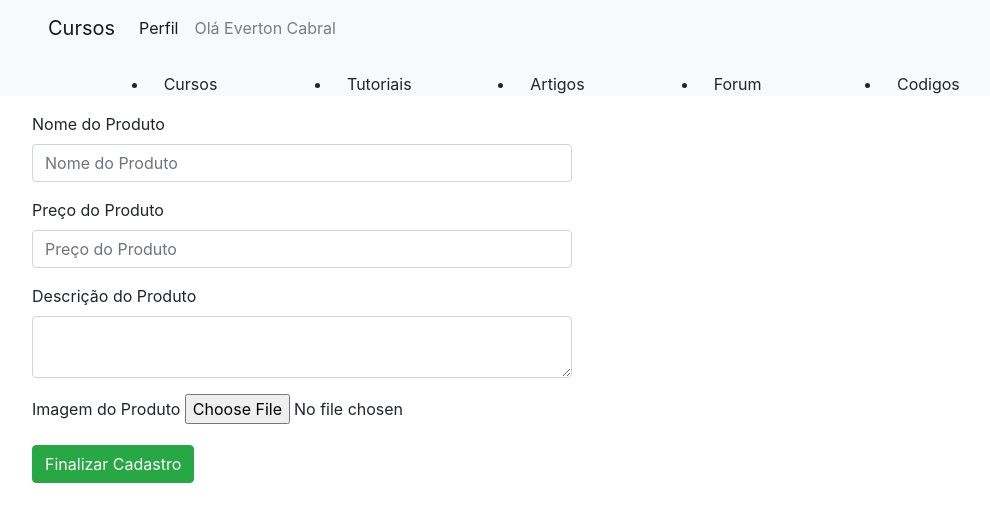
After one commit to evertoncabral/ProjetoLojaVirtualPHP, a PHP site: page /cadastroProduto.php in a window 1280 px wide. The commit adds this page. Shown: the top 522 px of the page, without its empty margins (53-1043 px from the left). Run offline with PHP 8.4, Linux system fonts and the light colour scheme.

Commit message:
Adicionando cadastro de produto

```diff
--- /dev/null
+++ b/cadastroProduto.php
@@ -0,0 +1,45 @@
+<!DOCTYPE html>
+<html lang="en">
+<?php include_once "head.php";?>
+
+<body>
+<?php include_once "header.php";?>
+
+<main class="container">
+    <section class="row">
+        <div class="col-md-6">
+
+<form action="salvarProduto.php" method = "post" enctype="multipart/form-data">
+        <div class="form-group">
+            <label for="nomeProduto"> Nome do Produto</label>
+            <input type="text" class="form-control" id="nomeProduto" placeholder="Nome do Produto" name="nomeProduto">
+
+        </div>
+        <div class="form-group">
+            <label for="precoProduto">Preço do Produto</label>
+            <input type="number" step="any" class="form-control" id="precoProduto" placeholder="Preço do Produto" name="precoProduto">
+        </div>
+
+        <div class="form-group">
+            <label for="descProduto"> Descrição do Produto</label>
+         <textarea class="form-control" name="descProduto" id="descProduto"></textarea>
+        </div>
+
+        <div class="form-group">
+            <label for="imgProduto"> Imagem do Produto</label>
+         <input type ="file" name="arquivo" id ="imgProduto">
+        </div>
+
+        <button class ="btn btn-success" type="submit">Finalizar Cadastro</button>
+
+
+</form>
+            </div>
+    </section>
+</main>
+
+
+
+
+</body>
+</html>
--- a/head.php
+++ b/head.php
@@ -6,7 +6,7 @@ $usuario = logarUsuario("Everton Cabral", 1);
 $jsonProdutos = file_get_contents("Produtos.json");
 $produtos = json_decode($jsonProdutos,true);
 $produtos=$produtos["Produtos"];
-addProduto("Curso Mobile Android","Curso para criar app",2300,"imagem/imagem02.png");
+
 $categorias = ["Cursos","Tutoriais","Artigos","Forum","Codigos"];
 ?>
 
--- a/header.php
+++ b/header.php
@@ -1,4 +1,7 @@
-<header>
+
+
+<header class="bg-light">
+<div class="container">
             <nav class="navbar navbar-expand-lg navbar-light bg-light">
             <a class="navbar-brand" href="#">Cursos</a>
             <button class="navbar-toggler" type="button" data-toggle="collapse" data-target="#navbarNav" aria-controls="navbarNav" aria-expanded="false" aria-label="Toggle navigation">
@@ -38,5 +41,5 @@
 <li class ="col-md-2"> <?=$categoria?> </li>
  <?php endforeach; ?> </ul></nav>
 
-
+</div>
 </header>
```
Also changed, not shown: Produtos.json (+1 -1 lines), salvarProduto.php (added, +58 -0 lines), imagem/IMAGEM FAUSTAO.jpg (added), 1 other file.
